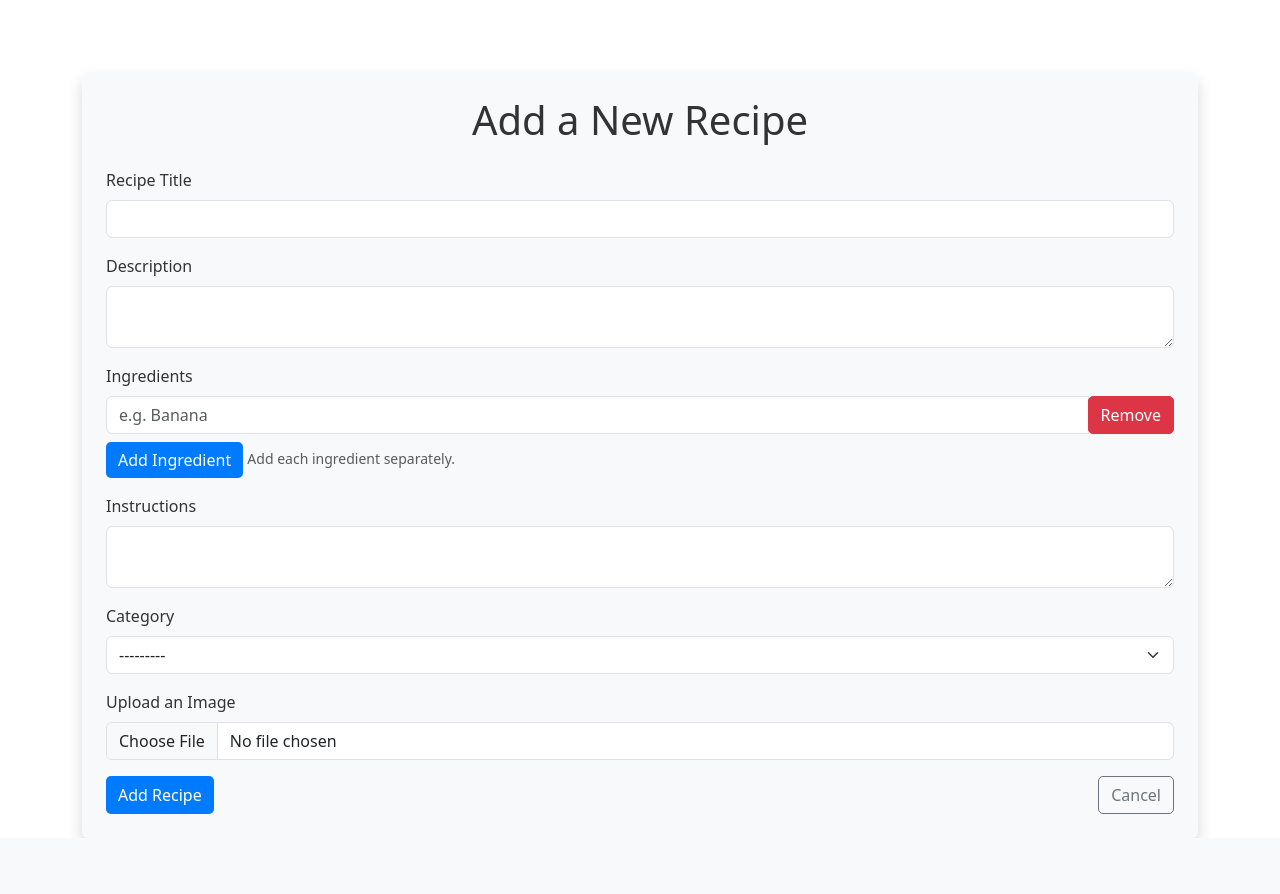
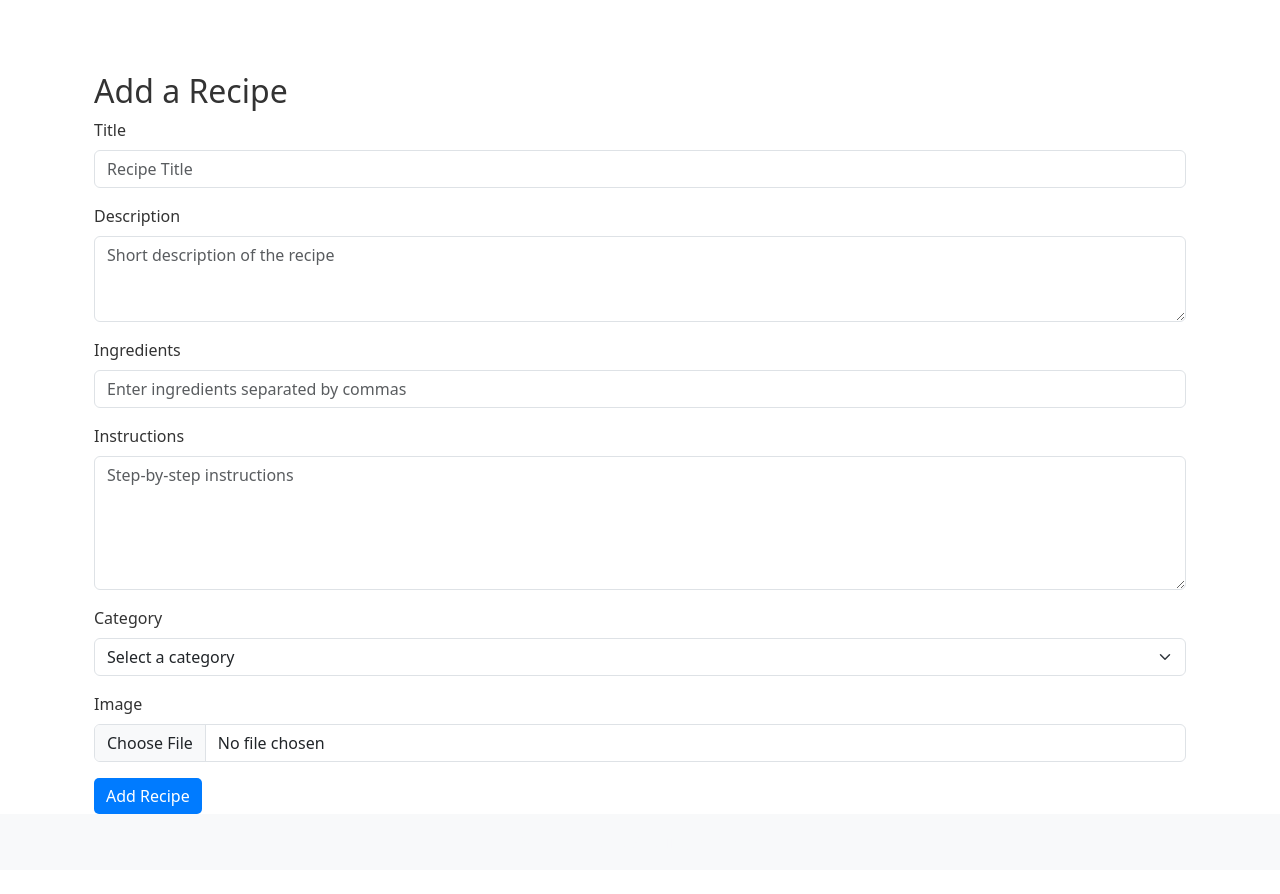
Before and after one commit to m75-ali/recipe-sharing-platform, a Django app: page /recipes/add/ in a window 1280 px wide. Shown: the part 58-952 px from the top of the page. After the commit the page ends 872 px from the top, so only its background shows below. Run offline with Django 4.2, Linux system fonts and the light colour scheme; the visitor is signed in with stand-in values (Sample User, id 1); data that the repository does not hold is empty; some libraries are stand-ins or nearby versions.

Commit message:
Recipe adding error fix ed, ingredient display in details fixed by changing to textfield

```diff
--- a/recipesharing/recipes/templates/recipes/add_recipe.html
+++ b/recipesharing/recipes/templates/recipes/add_recipe.html
@@ -1,104 +1,40 @@
-{% extends 'recipes/base.html' %}
+{% extends "recipes/base.html" %}
 
 {% block content %}
-<div class="container mt-5 p-4 bg-light shadow rounded">
-    <h1 class="mb-4 text-center">Add a New Recipe</h1>
-
-    {% if form.errors %}
-        <div class="alert alert-danger">
-            <strong>There were errors with your submission:</strong>
-            <ul>
-                {% for field, errors in form.errors.items %}
-                    <li>{{ field|capfirst }}: {{ errors|join:", " }}</li>
-                {% endfor %}
-            </ul>
+<div class="container mt-5">
+    <h2>Add a Recipe</h2>
+    <form method="POST" enctype="multipart/form-data">
+        {% csrf_token %}
+        <div class="mb-3">
+            <label for="title" class="form-label">Title</label>
+            <input type="text" class="form-control" id="title" name="title" placeholder="Recipe Title" required>
         </div>
-    {% endif %}
-
-    <form method="POST" enctype="multipart/form-data" class="needs-validation" novalidate>
-        {% csrf_token %}
-
-        <div class="form-group mb-3">
-            <label for="id_title" class="form-label">Recipe Title</label>
-            <input type="text" class="form-control" id="id_title" name="title" value="{{ form.title.value|default_if_none:'' }}">
-            {% if form.title.errors %}
-                <div class="text-danger">{{ form.title.errors|join:', ' }}</div>
-            {% endif %}
+        <div class="mb-3">
+            <label for="description" class="form-label">Description</label>
+            <textarea class="form-control" id="description" name="description" rows="3" placeholder="Short description of the recipe" required></textarea>
         </div>
-
-        <div class="form-group mb-3">
-            <label for="id_description" class="form-label">Description</label>
-            <textarea class="form-control" id="id_description" name="description">{{ form.description.value|default_if_none:'' }}</textarea>
-            {% if form.description.errors %}
-                <div class="text-danger">{{ form.description.errors|join:', ' }}</div>
-            {% endif %}
+        <div class="mb-3">
+            <label for="ingredients" class="form-label">Ingredients</label>
+            <input type="text" class="form-control" id="ingredients" name="ingredients" placeholder="Enter ingredients separated by commas" required>
         </div>
-
-        <div class="form-group mb-3">
-            <label class="form-label">Ingredients</label>
-            <div id="ingredients-list">
-                <div class="input-group mb-2">
-                    <input type="text" class="form-control" name="ingredients[]" placeholder="e.g. Banana">
-                    <button type="button" class="btn btn-danger remove-ingredient">Remove</button>
-                </div>
-            </div>
-            <button type="button" class="btn btn-primary" id="add-ingredient">Add Ingredient</button>
-            <small class="form-text text-muted">Add each ingredient separately.</small>
+        <div class="mb-3">
+            <label for="instructions" class="form-label">Instructions</label>
+            <textarea class="form-control" id="instructions" name="instructions" rows="5" placeholder="Step-by-step instructions" required></textarea>
         </div>
-
-        <div class="form-group mb-3">
-            <label for="id_instructions" class="form-label">Instructions</label>
-            <textarea class="form-control" id="id_instructions" name="instructions">{{ form.instructions.value|default_if_none:'' }}</textarea>
-            {% if form.instructions.errors %}
-                <div class="text-danger">{{ form.instructions.errors|join:', ' }}</div>
-            {% endif %}
-        </div>
-
-        <div class="form-group mb-3">
-            <label for="id_category" class="form-label">Category</label>
-            <select class="form-select" id="id_category" name="category">
-                {% for choice in form.category.field.choices %}
-                    <option value="{{ choice.0 }}" {% if choice.0 == form.category.value %}selected{% endif %}>{{ choice.1 }}</option>
+        <div class="mb-3">
+            <label for="category" class="form-label">Category</label>
+            <select class="form-select" id="category" name="category" required>
+                <option value="" disabled selected>Select a category</option>
+                {% for category in categories %}
+                <option value="{{ category.id }}">{{ category.name }}</option>
                 {% endfor %}
             </select>
-            {% if form.category.errors %}
-                <div class="text-danger">{{ form.category.errors|join:', ' }}</div>
-            {% endif %}
         </div>
-
-        <div class="form-group mb-3">
-            <label for="id_image" class="form-label">Upload an Image</label>
-            <input type="file" class="form-control" id="id_image" name="image">
-            {% if form.image.errors %}
-                <div class="text-danger">{{ form.image.errors|join:', ' }}</div>
-            {% endif %}
+        <div class="mb-3">
+            <label for="image" class="form-label">Image</label>
+            <input type="file" class="form-control" id="image" name="image">
         </div>
-
-        <div class="d-flex justify-content-between">
-            <button type="submit" class="btn btn-primary">Add Recipe</button>
-            <a href="{% url 'recipe_index' %}" class="btn btn-outline-secondary">Cancel</a>
-        </div>
+        <button type="submit" class="btn btn-primary">Add Recipe</button>
     </form>
 </div>
-
-<script>
-    document.getElementById('add-ingredient').addEventListener('click', function() {
-        const ingredientsList = document.getElementById('ingredients-list');
-        const ingredientRow = document.createElement('div');
-        ingredientRow.className = 'input-group mb-2';
-
-        ingredientRow.innerHTML = `
-            <input type="text" class="form-control" name="ingredients[]" placeholder="e.g. Banana">
-            <button type="button" class="btn btn-danger remove-ingredient">Remove</button>
-        `;
-
-        ingredientsList.appendChild(ingredientRow);
-    });
-
-    document.getElementById('ingredients-list').addEventListener('click', function(event) {
-        if (event.target.classList.contains('remove-ingredient')) {
-            event.target.parentElement.remove();
-        }
-    });
-</script>
 {% endblock %}
--- a/recipesharing/recipes/templates/recipes/recipe_detail.html
+++ b/recipesharing/recipes/templates/recipes/recipe_detail.html
@@ -33,6 +33,8 @@
             <ul class="list-group list-group-flush">
               {% for ingredient in ingredients %}
                 <li class="list-group-item">{{ ingredient }}</li>
+              {% empty %}
+                <li class="list-group-item">No ingredients available.</li>
               {% endfor %}
             </ul>
           </div>
@@ -42,6 +44,8 @@
             <ol class="list-group list-group-numbered">
               {% for step in instructions %}
                 <li class="list-group-item">{{ step }}</li>
+              {% empty %}
+                <li class="list-group-item">No instructions available.</li>
               {% endfor %}
             </ol>
           </div>
--- a/recipesharing/recipes/views.py
+++ b/recipesharing/recipes/views.py
@@ -47,18 +47,17 @@ def index(request):
     })
 
 # View to add a new recipe (login required)
+
 @login_required
 def add_recipe(request):
     if request.method == "POST":
-        post_data = request.POST.copy()
-        ingredients_list = post_data.getlist('ingredients[]')
-        post_data['ingredients'] = '\n'.join(ingredients_list)
-
-        form = RecipeForm(post_data, request.FILES)
+        form = RecipeForm(request.POST, request.FILES)
         if form.is_valid():
-            recipe = form.save(commit=False)  # Don't save to DB yet
-            recipe.creator = request.user    # Assign the current user as creator
-            recipe.save()                    # Save the recipe instance to the DB
+            recipe = form.save(commit=False)
+            recipe.creator = request.user
+            # Process ingredients: split by commas and save as newline-separated
+            recipe.ingredients = "\n".join([ingredient.strip() for ingredient in request.POST['ingredients'].split(",")])
+            recipe.save()
             messages.success(request, "Recipe added successfully!")
             return redirect("recipe_index")
         else:
@@ -66,7 +65,8 @@ def add_recipe(request):
     else:
         form = RecipeForm()
 
-    return render(request, "recipes/add_recipe.html", {"form": form})
+    categories = Category.objects.all()
+    return render(request, "recipes/add_recipe.html", {"form": form, "categories": categories})
 
 def recipe_detail(request, recipe_id):
     # Fetch the recipe by ID or return a 404 error if not found
@@ -98,16 +98,11 @@ def recipe_detail(request, recipe_id):
     # Calculate the average rating for the recipe
     average_rating = recipe.ratings.aggregate(Avg('rating'))['rating__avg'] or 0
 
-    # Handle the ingredients field to support JSON strings and lists
-    if isinstance(recipe.ingredients, str):  # JSON string
-        try:
-            ingredients = json.loads(recipe.ingredients)
-        except json.JSONDecodeError:
-            ingredients = []  # Fallback if the JSON string is invalid
-    elif isinstance(recipe.ingredients, list):  # Already a list
-        ingredients = recipe.ingredients
+    # Handle the ingredients field as a comma-separated string
+    if isinstance(recipe.ingredients, str):  # If it's a comma-separated string
+        ingredients = [ingredient.strip() for ingredient in recipe.ingredients.split(',')]
     else:
-        ingredients = []  # Handle unexpected types
+        ingredients = []  # In case the ingredients are empty or not in string format
 
     # Process instructions
     if recipe.instructions:
```
Also changed, not shown: recipesharing/recipes/models.py (line endings or trailing spaces), recipesharing/static/images/TastyShare.png (added).
